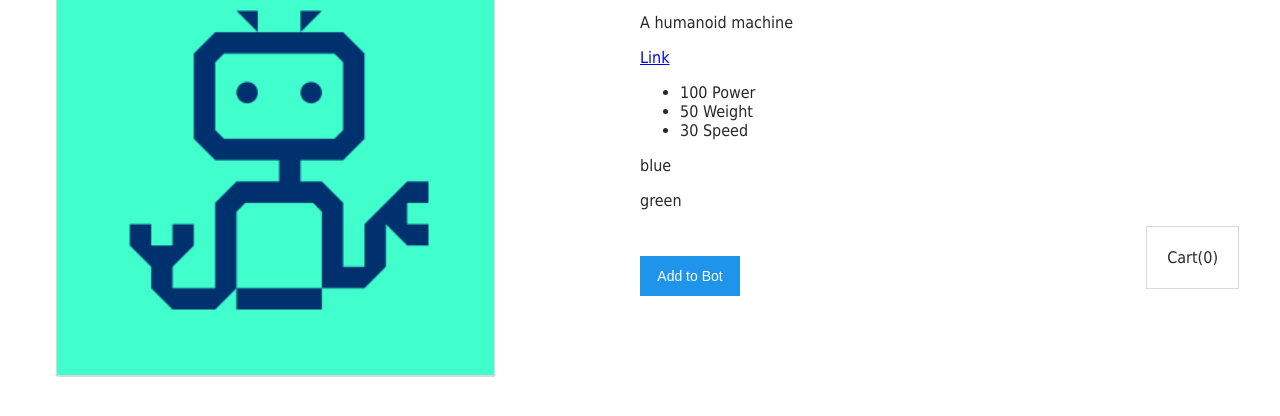
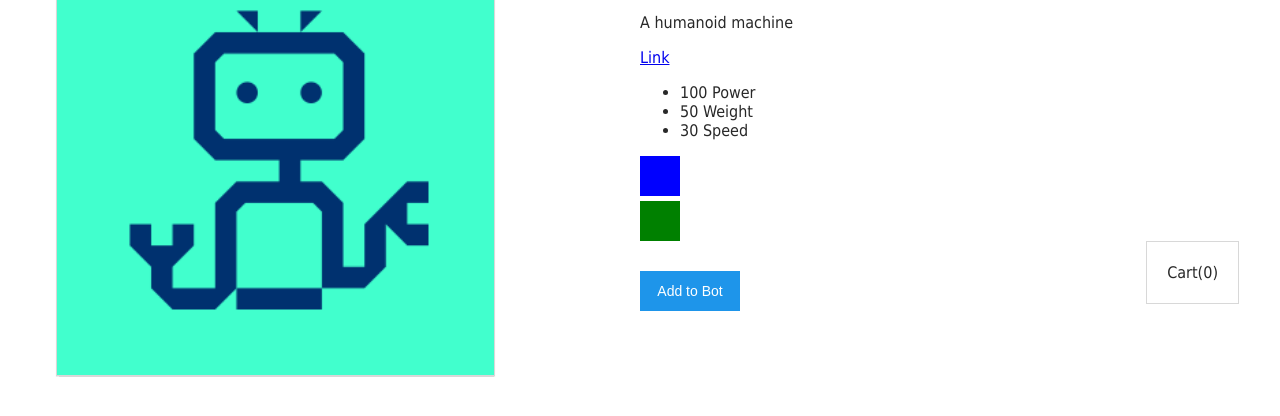
Before and after one commit to mplouffe/vueJsTutorial, a plain HTML site: page index.html in a window 1280 px wide. Shown: the part 204-620 px from the top of the page. Drawn offline with nearby package versions, Linux system fonts and the light colour scheme.

Commit message:
Added style binding to image changing.

```diff
--- a/index.html
+++ b/index.html
@@ -27,8 +27,11 @@
                         <li v-for="detail in details">{{ detail }}</li>
                     </ul>
 
-                    <div v-for="variant in variants" :key="variant.variantId">
-                        <p @mouseover="setBotImage(variant.variantImage)">{{ variant.variantColor }}</p>
+                    <div v-for="variant in variants"
+                        :key="variant.variantId"
+                        class="color-box"
+                        :style="{ backgroundColor: variant.variantColor }"
+                        @mouseover="setBotImage(variant.variantImage)" >
                     </div>
 
                     <button @click="addToCart">Add to Bot</button>
```
